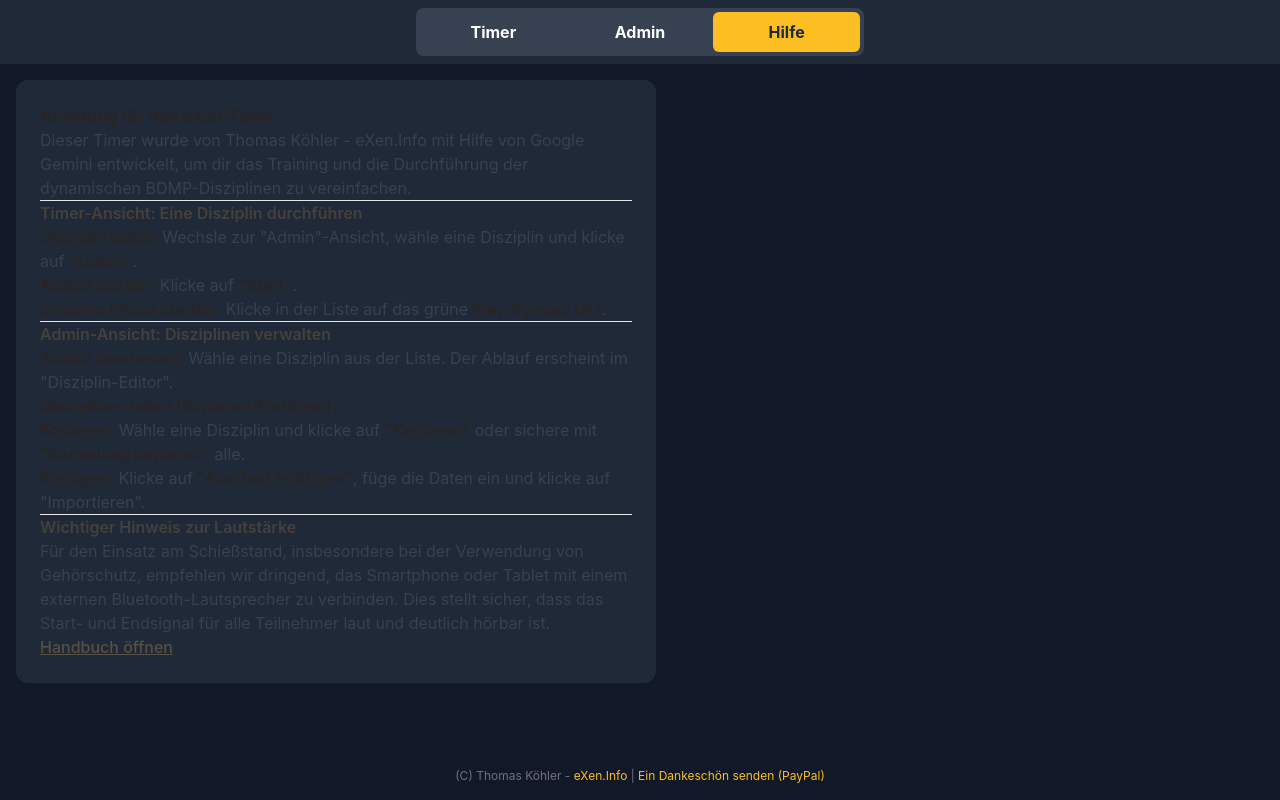
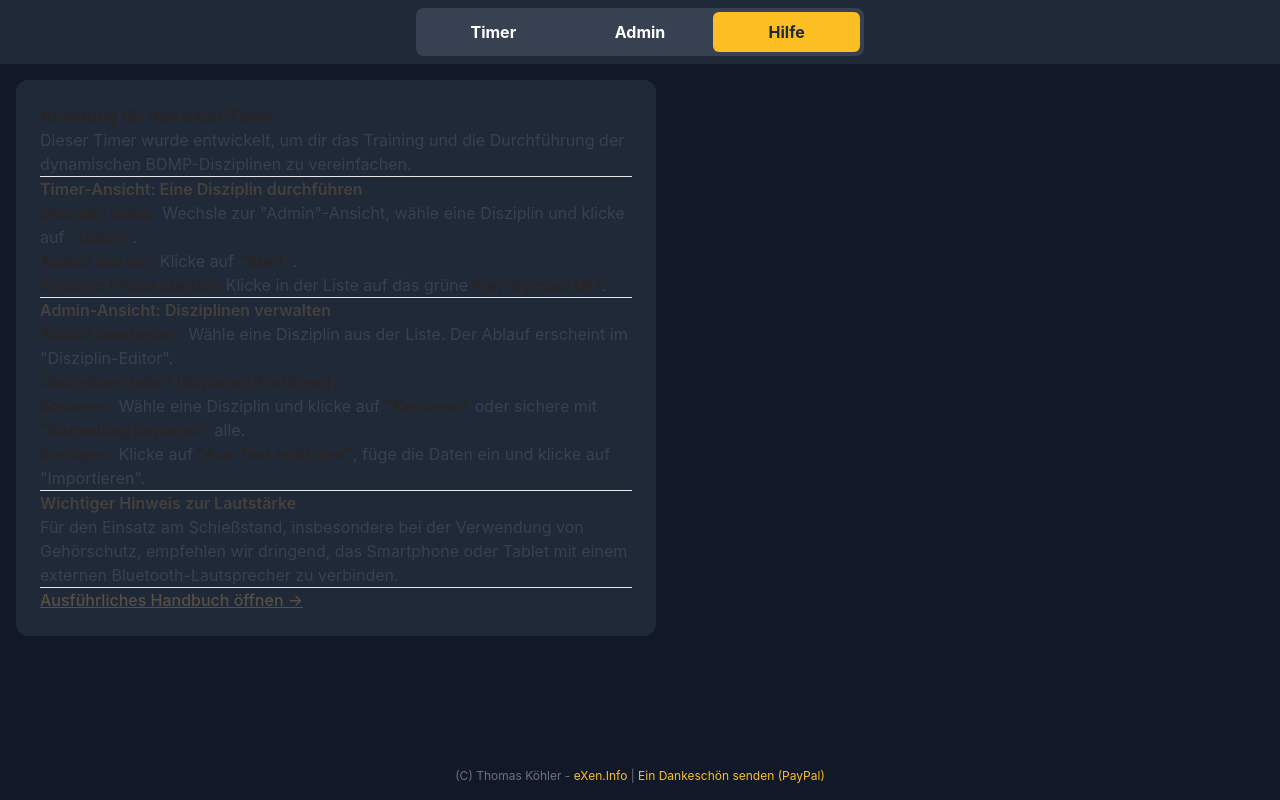
Before and after one commit to eXenInfo/eXenTimerEPP, a plain HTML site: page index.html in a window 1280 px wide. Both pictures are taken after a click on the button "Hilfe". Drawn offline with Linux system fonts and the light colour scheme.

Commit message:
Update index.html

```diff
--- a/index.html
+++ b/index.html
@@ -112,20 +112,22 @@
         </div>
 
         <!-- Help View -->
-       <div id="help-view" class="hidden flex-col h-full md:max-w-2xl md:mx-auto w-full p-4 overflow-y-auto custom-scrollbar">
+      <div id="help-view" class="hidden flex-col h-full md:max-w-2xl md:mx-auto w-full p-4 overflow-y-auto custom-scrollbar">
     <div class="bg-gray-800 rounded-xl p-6 prose prose-invert max-w-none prose-h1:text-amber-400 prose-h3:text-amber-300 prose-strong:text-white">
         <h1>Anleitung für den eXen-Timer</h1>
-         <p>Dieser Timer wurde von Thomas Köhler - eXen.Info mit Hilfe von Google Gemini entwickelt, um dir das Training und die Durchführung der dynamischen BDMP-Disziplinen zu vereinfachen.</p>
+        <p>Dieser Timer wurde entwickelt, um dir das Training und die Durchführung der dynamischen BDMP-Disziplinen zu vereinfachen.</p>
         <hr>
+
         <h3>Timer-Ansicht: Eine Disziplin durchführen</h3>
         <ol>
             <li><strong>Disziplin laden:</strong> Wechsle zur "Admin"-Ansicht, wähle eine Disziplin und klicke auf <strong>"Laden"</strong>.</li>
             <li><strong>Ablauf starten:</strong> Klicke auf <strong>"Start"</strong>.</li>
-             <li><strong>Einzelne Phase starten:</strong> Klicke in der Liste auf das grüne <strong>Play-Symbol (▶)</strong>.</li>
+            <li><strong>Einzelne Phase starten:</strong> Klicke in der Liste auf das grüne <strong>Play-Symbol (▶)</strong>.</li>
         </ol>
         <hr>
+
         <h3>Admin-Ansicht: Disziplinen verwalten</h3>
-         <ol>
+        <ol>
             <li><strong>Ablauf bearbeiten:</strong> Wähle eine Disziplin aus der Liste. Der Ablauf erscheint im "Disziplin-Editor".</li>
             <li><strong>Disziplinen teilen (Kopieren/Einfügen):</strong>
                 <ul>
@@ -134,10 +136,13 @@
                 </ul>
             </li>
         </ol>
-         <hr>
+        <hr>
+
         <h3>Wichtiger Hinweis zur Lautstärke</h3>
-        <p>Für den Einsatz am Schießstand, insbesondere bei der Verwendung von Gehörschutz, empfehlen wir dringend, das Smartphone oder Tablet mit einem externen Bluetooth-Lautsprecher zu verbinden. Dies stellt sicher, dass das Start- und Endsignal für alle Teilnehmer laut und deutlich hörbar ist.</p>
-        <p></p><a href="manual.html" target="_blank" class="text-amber-400">Handbuch öffnen</a></p>
+        <p>Für den Einsatz am Schießstand, insbesondere bei der Verwendung von Gehörschutz, empfehlen wir dringend, das Smartphone oder Tablet mit einem externen Bluetooth-Lautsprecher zu verbinden.</p>
+        <hr>
+
+        <p><a href="manual.html" target="_blank" class="text-amber-400 hover:underline">Ausführliches Handbuch öffnen &rarr;</a></p>
     </div>
 </div>
 
```
